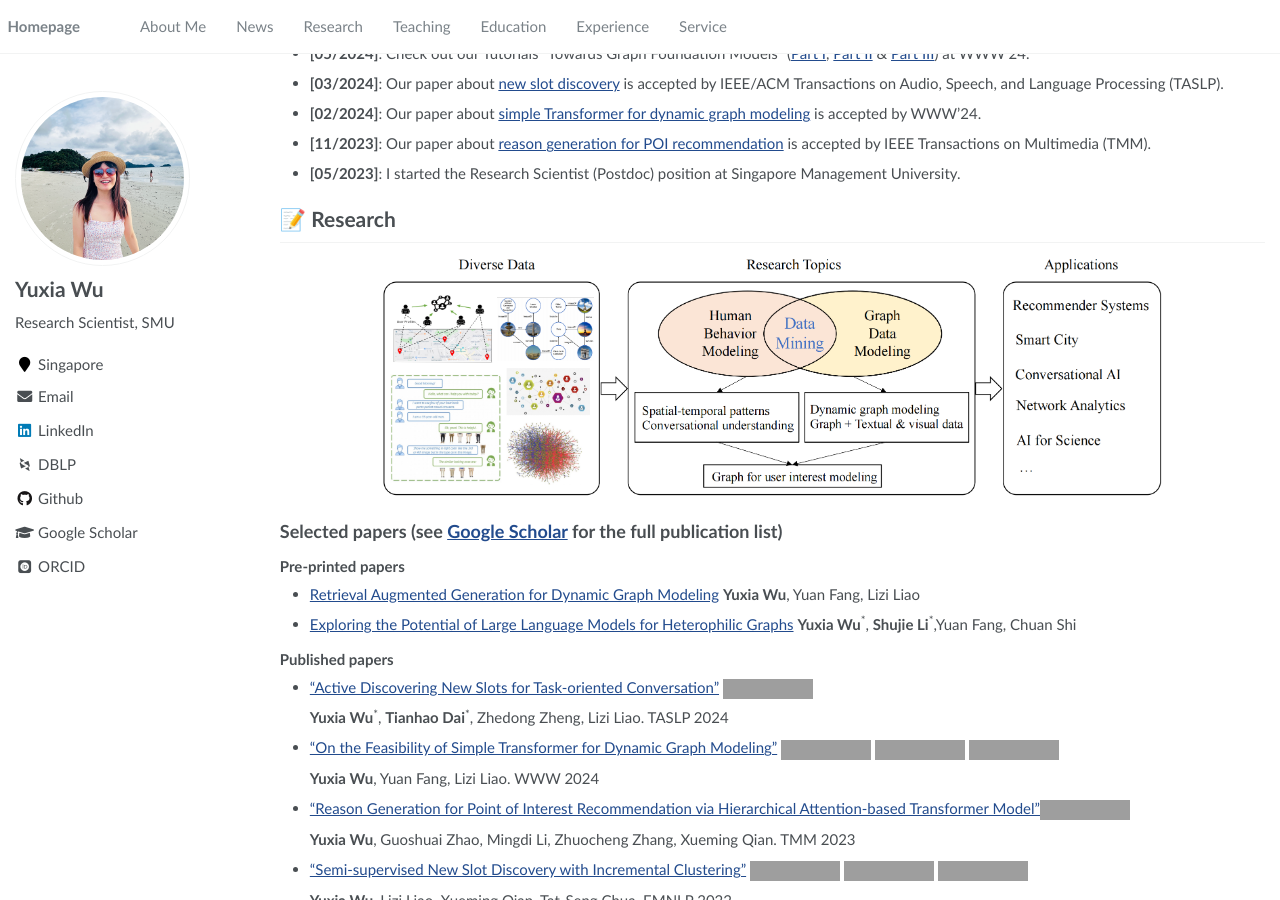
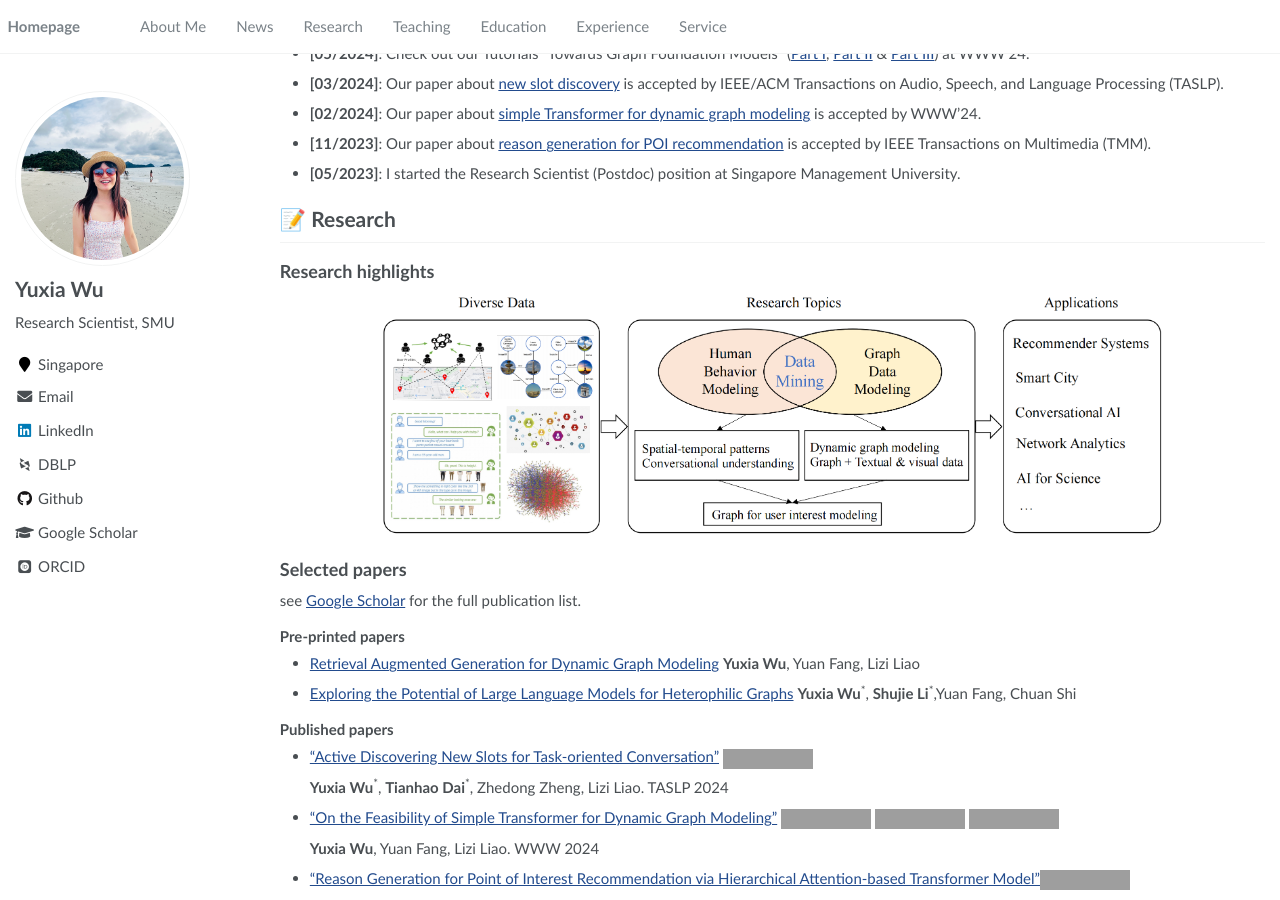
Before and after one commit to YuxiaWu/YuxiaWu.github.io, a Jekyll site: the page built from _pages/about.md, in a window 1280 px wide and 900 px high, scrolled down 494 px, cut to the strip 0-900 px from the top of the window. Built offline with Jekyll 4.4.1, drawn with Linux system fonts in a browser that asks for light colours; some web fonts are replaced; grey boxes are pictures that could not be loaded.

Commit message:
Update about.md

```diff
--- a/_pages/about.md
+++ b/_pages/about.md
@@ -41,12 +41,14 @@
 
 # 📝 Research
 
+## Research highlights
 
  <div style="text-align: center;">
     <img src="/images/research-theme.png" alt="My research highlights" width="80%">
 </div>
 
-## Selected papers (see [Google Scholar](https://scholar.google.com/citations?user=bRgptuYAAAAJ) for the full publication list)
+## Selected papers
+see [Google Scholar](https://scholar.google.com/citations?user=bRgptuYAAAAJ) for the full publication list.
 
 ### Pre-printed papers
 
```
